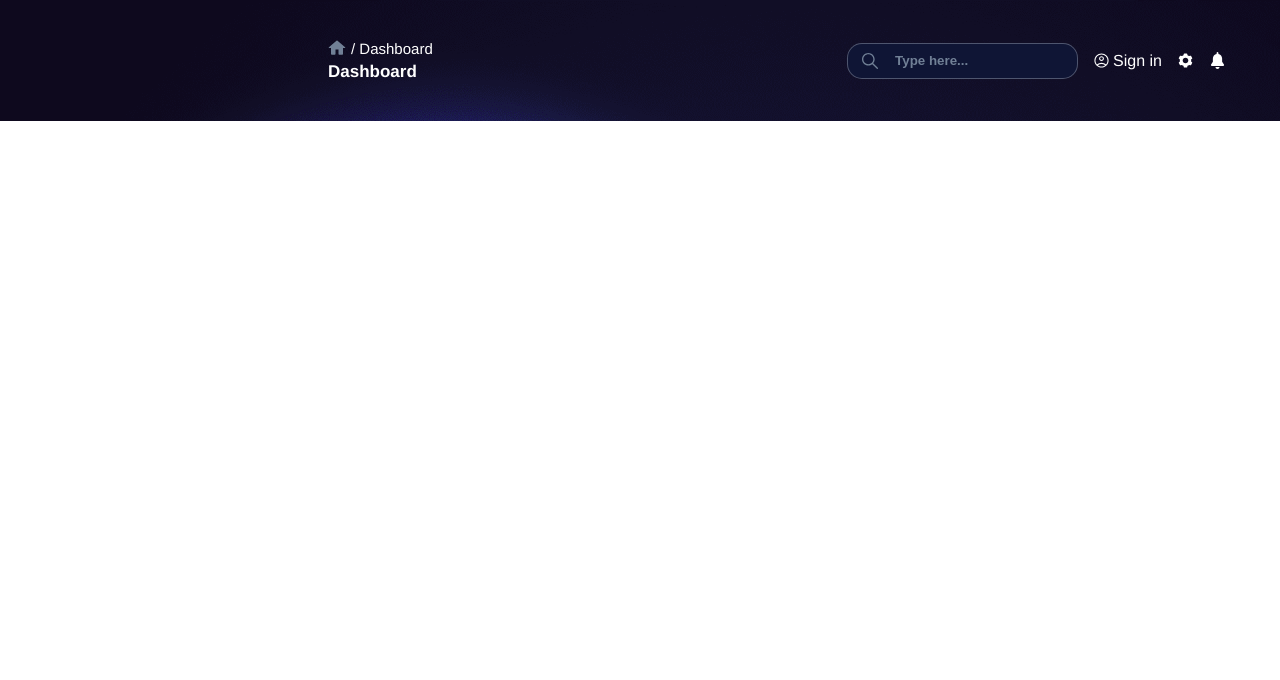
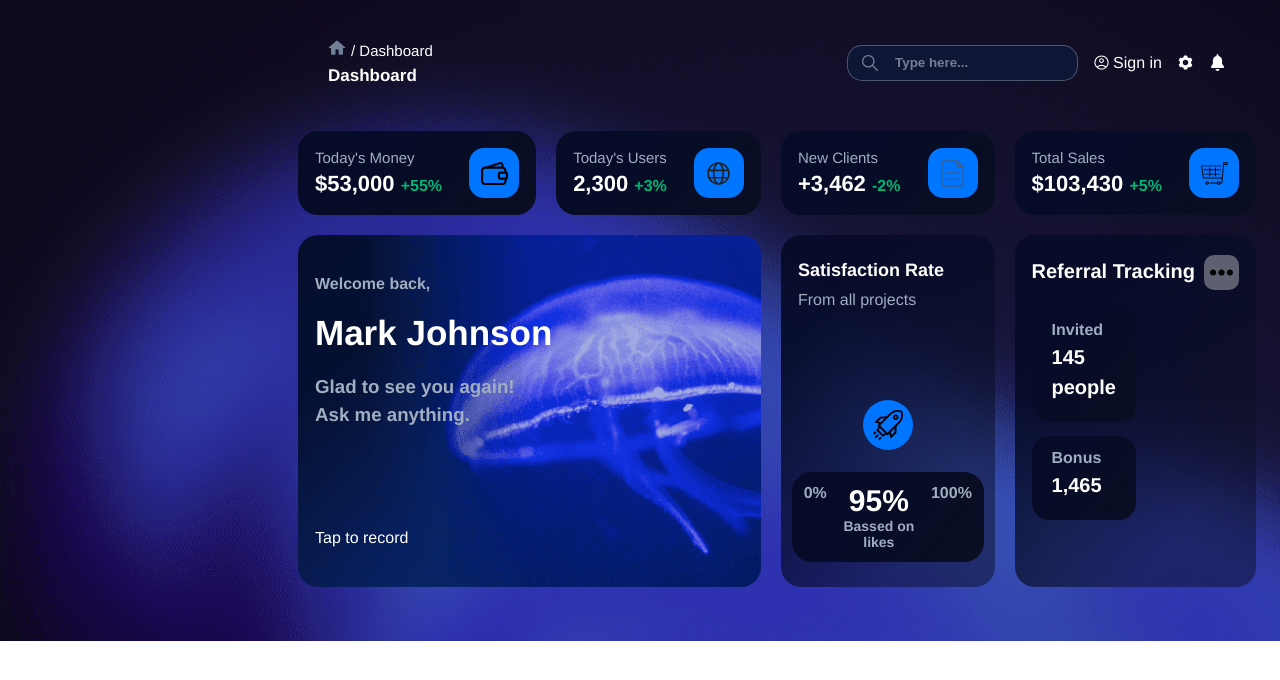
Before and after one commit to Alex-Hovsepyan/Dashboard, a React (Create React App) app: page / in a window 1280 px wide. Shown: the top 680 px of the page. Built offline with nearby package versions, Linux system fonts and the light colour scheme.

Commit message:
Dashboard in progress

```diff
--- a/src/Dashboard/Dashboard.js
+++ b/src/Dashboard/Dashboard.js
@@ -1,5 +1,12 @@
 import styles from "./Dashboard.module.scss";
 import GeneralHeader from "../GeneralHeader/GeneralHeader";
+import Part1Item from "./Part1/Part1Item";
+import wallet from "../assets/images/wallet.svg";
+import globe from "../assets/images/globe.svg";
+import file from "../assets/images/file.svg";
+import carts from "../assets/images/carts.svg";
+import rocket from "../assets/images/rocket.svg";
+import ellipsis from "../assets/images/ellipsis.svg";
 
 function Dashboard () {
     return (
@@ -7,7 +14,79 @@ function Dashboard () {
 
             <div className={styles.container}>
                 <GeneralHeader locationName={'Dashboard'} />
+                <main className={styles.wrapper}>
+                    <Part1Item
+                        title="Today's Money"
+                        result="$53,000"
+                        percent="+55%"
+                        src={wallet}
+                        name="item1"
+                    />
+                    <Part1Item
+                        title="Today's Users"
+                        result="2,300 "
+                        percent="+3%"
+                        src={globe}
+                        name="item2"
+                    />
+                    <Part1Item
+                        title="New Clients"
+                        result="+3,462"
+                        percent="-2%"
+                        src={file}
+                        name="item3"
+                    />
+                    <Part1Item
+                        title="Total Sales"
+                        result="$103,430"
+                        percent="+5%"
+                        src={carts}
+                        name="item4"
+                    />
 
+                    <div className={styles.item5}>
+                        <h4>Welcome back,</h4>
+                        <h2>Mark Johnson</h2>
+                        <h3>Glad to see you again!<br/>Ask me anything.</h3>
+                        <p>Tap to record</p>
+                    </div>
+
+                    <div className={styles.item6}>
+                        <h2>Satisfaction Rate</h2>
+                        <p>From all projects</p>
+                        <div className={styles.backCircle}>
+                            <div className={styles.middleImage}>
+                                <img src={rocket} alt="svg" />
+                            </div>
+                        </div>
+                        <div className={styles.bottomPart}>
+                            <h4>0%</h4>
+                            <h2>95% <span>Bassed on likes</span></h2>
+                            <h4>100%</h4>
+                        </div>
+                    </div>
+
+                    <div className={styles.item7}>
+                        <h2>Referral Tracking</h2>
+                        <div className={styles.parent}>
+                            <div className={styles.left}>
+                                <div>
+                                    <h2><span>Invited</span>145<br />people</h2>
+                                </div>
+                                <div>
+                                    <h2><span>Bonus</span>1,465</h2>
+                                </div>
+                            </div>
+                            <div className={styles.right}>
+                                {/* circle */}
+                            </div>
+                        </div>
+                        <div className={styles.ellipsis}>
+                            <img src={ellipsis} alt="svg" />
+                        </div>
+                    </div>
+
+                </main>
             </div>
 
         </div>
--- a/src/Dashboard/Dashboard.module.scss
+++ b/src/Dashboard/Dashboard.module.scss
@@ -2,6 +2,7 @@ $green: rgb(1, 181, 116);
 $blue: rgb(0, 117, 255);
 $white: rgb(255, 255, 255);
 $silver: rgb(160, 174, 192);
+$borderRadius: 20px;
 $bgColor1: linear-gradient(127.09deg, rgba(6, 11, 40, 0.94) 19.41%, rgba(10, 14, 35, 0.49) 76.65%);
 $bgColor2: linear-gradient(126.97deg, rgb(6, 11, 40) 28.26%, rgb(10, 14, 35) 91.2%);
 
@@ -11,5 +12,225 @@ $bgColor2: linear-gradient(126.97deg, rgb(6, 11, 40) 28.26%, rgb(10, 14, 35) 91.
     .container {
         margin-left: 274px;
         padding: 24px;
+        font-family: "Plus Jakarta Display", Helvetica, Arial, sans-serif;
     }
+
+    .wrapper {
+        padding: 30px 0;
+        display: grid;
+        grid-gap: 20px;
+        grid-template-areas:
+            'item1 item2 item3 item4'
+            'item5 item5 item6 item7'
+        ;
+    }
+
+    .part1Item {
+        display: flex;
+        align-items: center;
+        justify-content: space-between;
+        padding: 17px;
+        background: $bgColor2;
+        border-radius: $borderRadius;
+
+        p {
+            font-size: 15px;
+            margin-bottom: 5px;
+            color: $silver;
+        }
+
+        h2 {
+            font-size: 22px;
+            font-weight: 700;
+            color: $white;
+        }
+
+        span {
+            color: $green;
+            font-size: 16px;
+        }
+
+        .iconDiv {
+            width: 50px;
+            height: 50px;
+            display: flex;
+            justify-content: center;
+            align-items: center;
+            background-color: $blue;
+            border-radius: 15px;
+
+            img {
+                width: 27px;
+                height: 27px;
+            }
+        }
+    }
+
+    .item5 {
+        background: url(../assets/images/cardimgfree.5771cbbb.png);
+        background-position: center;
+        background-size: cover;
+        background-repeat: no-repeat;
+        padding: 40px 17px;
+        border-radius: $borderRadius;
+
+        h2 {
+            color: $white;
+            margin: 20px 0;
+            font-size: 35px;
+        }
+
+        h3, h4 {
+            color: $silver;
+        }
+
+        h3 {
+            line-height: 1.5;
+        }
+
+        p {
+            color: $white;
+            margin-top: 100px;
+        }
+    }
+
+    .item6 {
+        border-radius: $borderRadius;
+        background: $bgColor1;
+        padding: 25px 17px;
+        position: relative;
+
+        h2 {
+            color: $white;
+            font-size: 18px;
+        }
+
+        h4 {
+            color: $silver;
+        }
+
+        p {
+            color: $silver;
+            margin: 10px 0;
+        }
+
+        .backCircle {
+            width: 100%;
+            height: 70%;
+            position: relative;
+
+            .middleImage {
+                width: 50px;
+                height: 50px;
+                position: absolute;
+                left: 50%;
+                top: 50%;
+                transform: translate(-50%, -50%);
+                border-radius: 50%;
+                background-color: $blue;
+                display: flex;
+                justify-content: center;
+                align-items: center;
+
+                img {
+                    width: 30px;
+                    height: 30px;
+                }
+            }
+        }
+
+        .bottomPart {
+            display: flex;
+            justify-content: space-between;
+            padding: 12px;
+            text-align: center;
+            background: $bgColor2;
+            border-radius: $borderRadius;
+            position: absolute;
+            bottom: 25px;
+            left: 5%;
+            right: 5%;
+
+            h2 {
+                font-size: 30px;
+            }
+
+            span {
+                font-size: 14px;
+                color: $silver;
+                display: block;
+            }
+        }
+    }
+
+    .item7 {
+        padding: 25px 17px;
+        border-radius: $borderRadius;
+        background: $bgColor1;
+        position: relative;
+
+        .parent {
+            height: 80%;
+            display: flex;
+            justify-content: space-between;
+        }
+
+        h2 {
+            color: $white;
+            font-size: 20px;
+            margin-bottom: 10px;
+        }
+
+        span {
+            color: $silver;
+            font-size: 16px;
+            display: block;
+        }
+
+        .left {
+            display: flex;
+            flex-direction: column;
+            justify-content: space-evenly;
+
+            div {
+                border-radius: 17px;
+                padding: 10px 20px;
+                background: $bgColor2;
+                line-height: 1.5;
+            }
+        }
+
+        .right {
+            display: flex;
+            justify-content: center;
+            align-items: center;
+        }
+
+        .ellipsis {
+            position: absolute;
+            right: 17px;
+            top: 20px;
+            width: 35px;
+            height: 35px;
+            display: flex;
+            justify-content: center;
+            align-items: center;
+            padding: 5px;
+            border-radius: 10px;
+            background-color: rgba(255, 255, 255, 0.34);
+        }
+
+        img {
+            width: 23px;
+            height: 23px;
+        }
+    }
+
+    .item1 {grid-area: item1}
+    .item2 {grid-area: item2}
+    .item3 {grid-area: item3}
+    .item4 {grid-area: item4}
+    .item5 {grid-area: item5}
+    .item6 {grid-area: item6}
+    .item7 {grid-area: item7}
 }
--- /dev/null
+++ b/src/Dashboard/Part1/Part1Item.js
@@ -0,0 +1,17 @@
+import styles from "../Dashboard.module.scss";
+
+function Part1Item ({ title, result, percent, src, name }) {
+    return (
+        <div className={`${styles.part1Item} ${styles[name]}`}>
+            <div>
+                <p>{title}</p>
+                <h2>{result} <span>{percent}</span></h2>
+            </div>
+            <div className={styles.iconDiv}>
+                <img src={src} alt='svg' />
+            </div>
+        </div>
+    );
+}
+
+export default Part1Item;
--- a/src/GeneralHeader/GeneralHeader.module.scss
+++ b/src/GeneralHeader/GeneralHeader.module.scss
@@ -102,7 +102,7 @@
     backdrop-filter: blur(2.625rem);
     box-shadow: rgb(255 255 255 / 90%) 0rem 0rem 0.0625rem 0.0625rem inset,
     rgb(0 0 0 / 5%) 0rem 1.25rem 1.6875rem 0rem;
-    transition: all 0.7s ease;
+    transition: box-shadow 0.7s ease;
 }
 
 @media screen and (max-width: 1440px) {
--- a/src/GeneralHeader/LeftPart.js
+++ b/src/GeneralHeader/LeftPart.js
@@ -5,7 +5,9 @@ function LeftPart ({ locationName }) {
     return (
         <div className={styles.leftPart}>
             <div>
-                <img src={home} alt='svg' />
+                <a href="/Dashboard">
+                    <img src={home} alt='svg' />
+                </a>
                 <span> / {locationName}</span>
             </div>
             <h2>{locationName}</h2>
```
Also changed, not shown: src/Custom/CustomInput/CustomInput.css (+3 -4 lines), src/assets/images/cardimgfree.5771cbbb.png (added).
